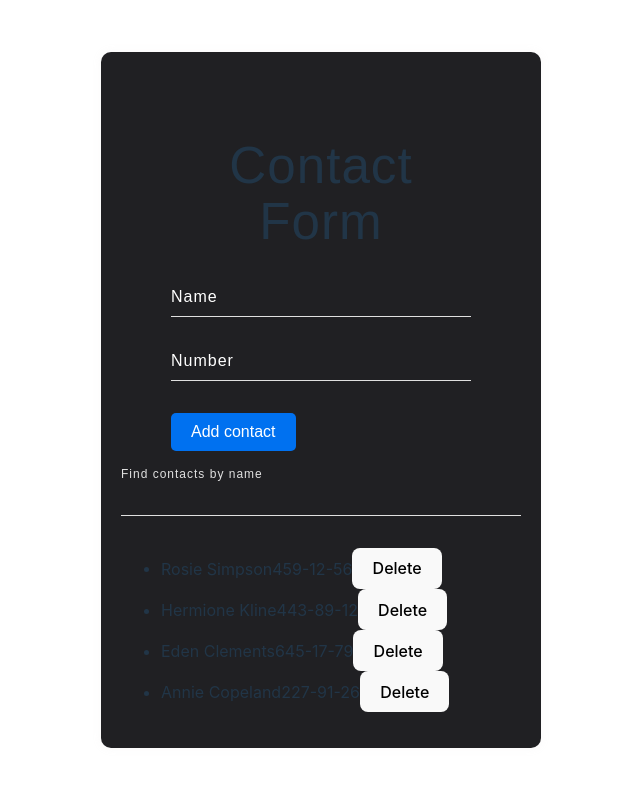
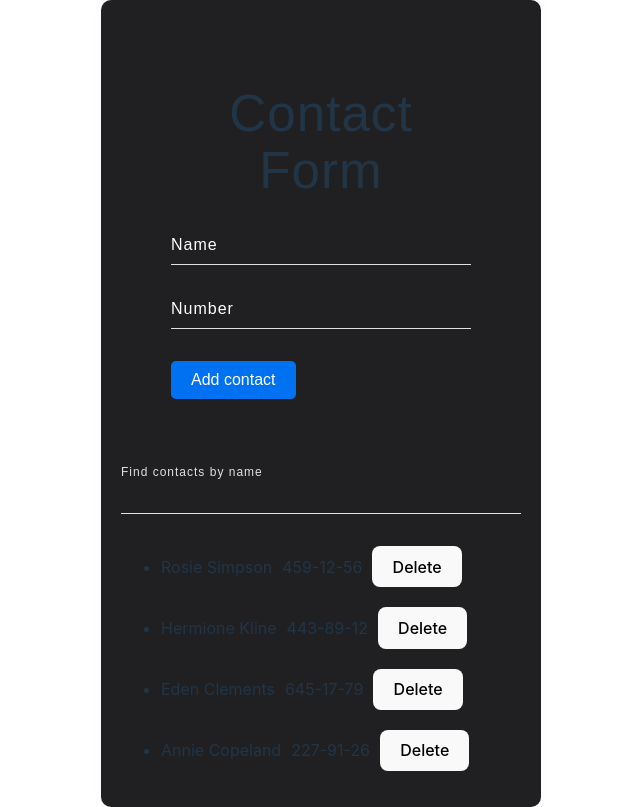
Before and after one commit to OlexandrSolo/goit-react-hw-03, a React (Vite) app: page / in a window 1280 px wide. Shown: the whole page, without its empty margins (129-769 px from the left). Built offline with nearby package versions, Linux system fonts and the light colour scheme.

Commit message:
styled form

```diff
--- a/src/App.module.css
+++ b/src/App.module.css
@@ -3,7 +3,6 @@
 }
 
 .container {
-  /* width: 100%; */
   max-width: 400px;
   margin-right: auto;
   margin-left: auto;
--- a/src/component/ContactForm/ContactForm.module.css
+++ b/src/component/ContactForm/ContactForm.module.css
@@ -1,6 +1,7 @@
 .contactForm {
   margin-left: auto;
   margin-right: auto;
+  margin-bottom: 50px;
   border-radius: 10px;
   padding: 32px;
   box-shadow: 0 4px 16 #ccc;
--- a/src/component/ContactList/ContactList.jsx
+++ b/src/component/ContactList/ContactList.jsx
@@ -1,4 +1,5 @@
 import PropTypes from "prop-types";
+import style from "./ContactList.module.css";
 
 import ContactListItem from "../Contact/Contact";
 
@@ -6,7 +7,7 @@ export default function ContactList({ userList, onDelete }) {
   return (
     <ul>
       {userList.map((user) => (
-        <li key={user.id}>
+        <li key={user.id} className={style.contact}>
           <ContactListItem user={user} onDelete={onDelete} />
         </li>
       ))}
--- /dev/null
+++ b/src/component/ContactList/ContactList.module.css
@@ -0,0 +1,8 @@
+.contact:not(:last-child) {
+  margin-bottom: 20px;
+}
+
+.contact span {
+  display: inline-block;
+  padding-right: 10px;
+}
```
